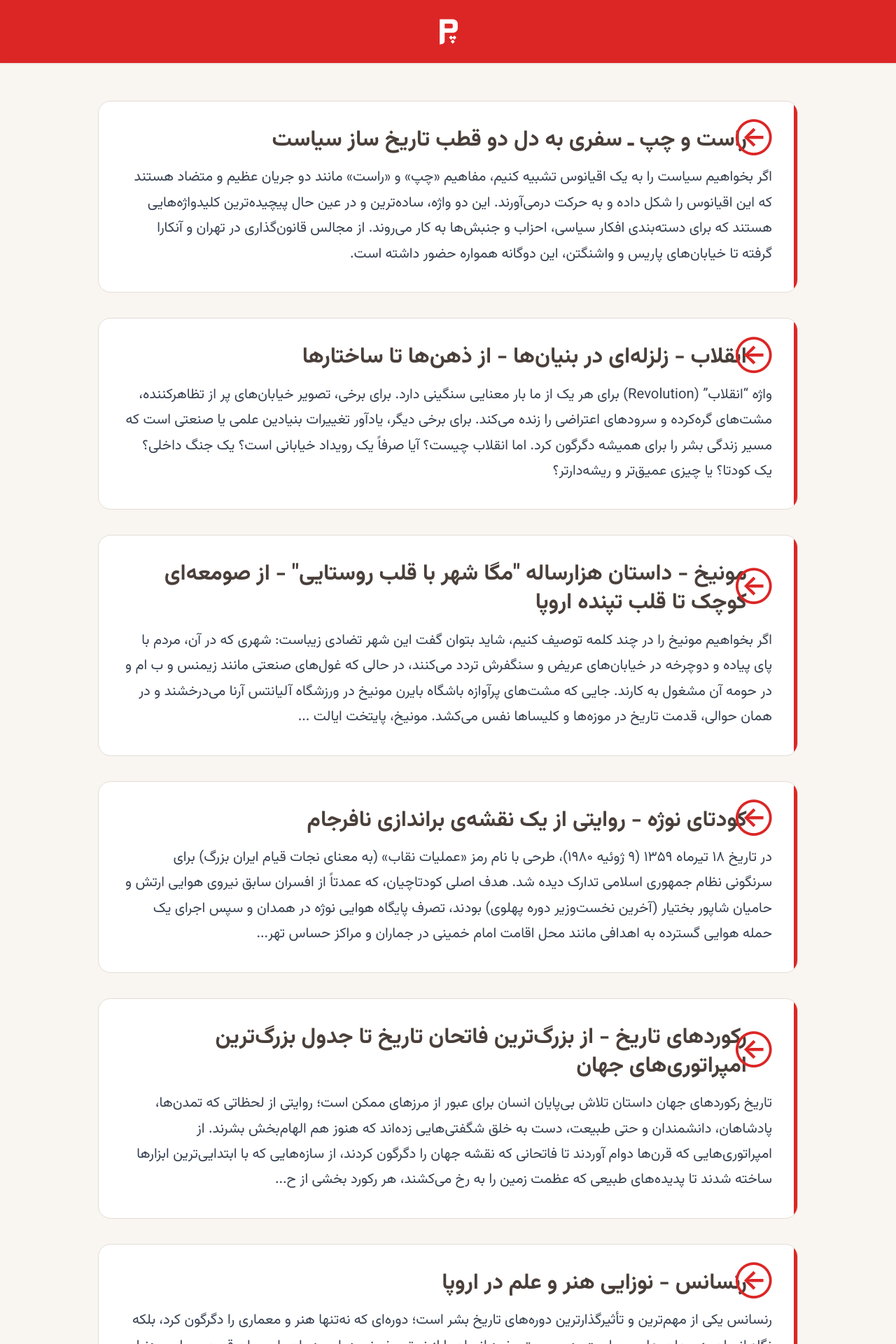
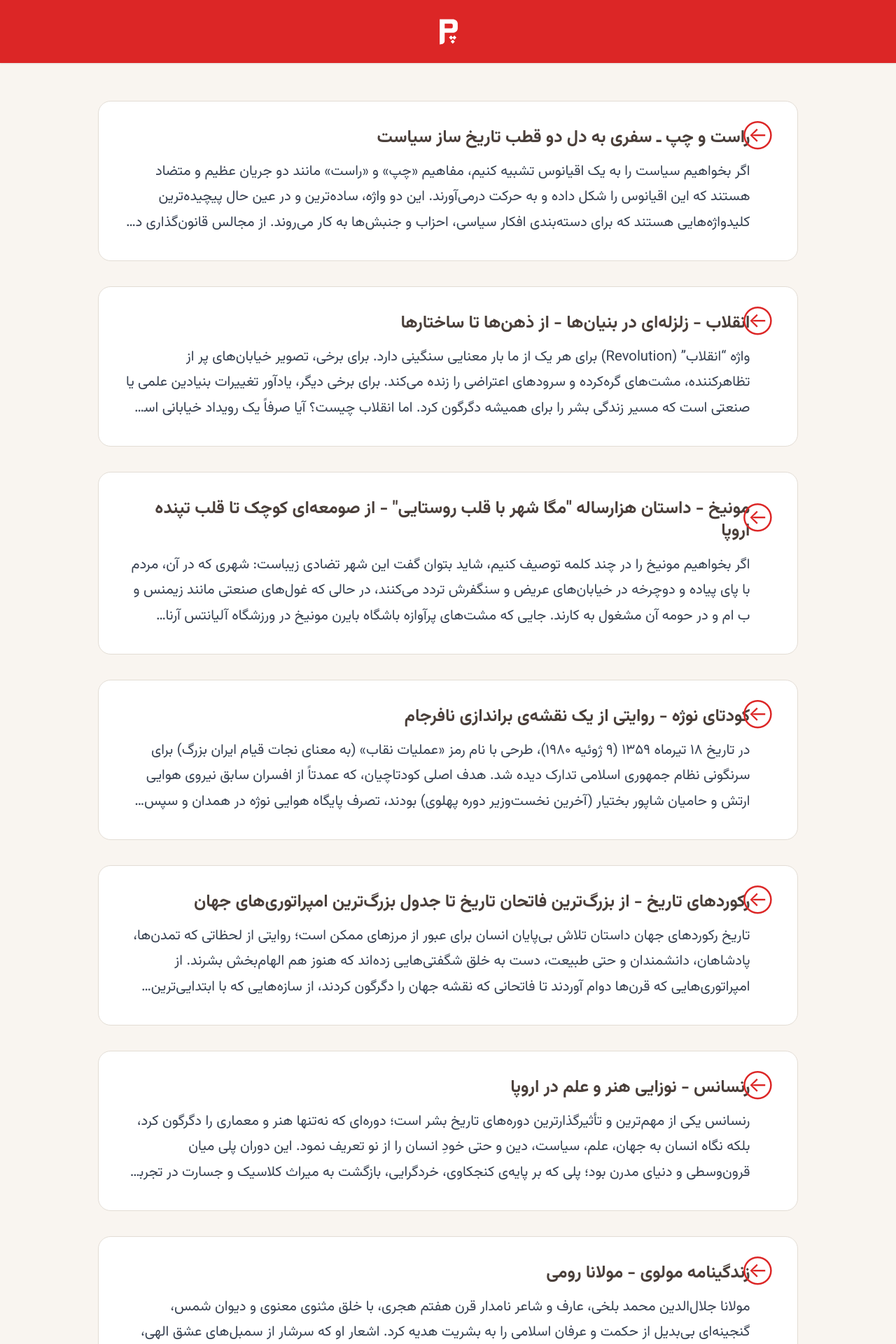
Before and after one commit to darkblog/darkblog.github.io, a Jekyll site: the page built from index.html, in a window 1280 px wide. Shown: the top 1920 px of the page at 70% size. Built offline with Jekyll 4.4.1, drawn with Linux system fonts in a browser that asks for light colours.

Commit message:
Update index.html

```diff
--- a/index.html
+++ b/index.html
@@ -148,8 +148,6 @@
             --line-height-tight: 1.3;
             --line-height-normal: 1.7;
             --line-height-loose: 1.8;
-            --transition-fast: 0.15s ease;
-            --transition-normal: 0.25s ease;
         }
 
         *, *::before, *::after {
@@ -198,8 +196,6 @@
             display: flex;
             align-items: center;
             box-shadow: 0 1px 2px rgba(0, 0, 0, 0.1);
-            -webkit-backdrop-filter: none;
-            backdrop-filter: none;
             border-bottom: none;
         }
 
@@ -236,7 +232,6 @@
             width: 3.5rem;
             height: 3.5rem;
             color: #FFFFFF;
-            transition: none;
             filter: brightness(0) invert(1);
         }
 
@@ -267,13 +262,16 @@
             text-decoration: none;
             color: inherit;
             display: block;
-            transition: none;
-            animation: none;
             border: 1px solid var(--color-border);
+            transition: all 0.25s ease;
             position: relative;
             overflow: hidden;
-            opacity: 1;
-            transform: none;
+        }
+
+        .post-card:hover {
+            border-color: var(--color-accent);
+            box-shadow: 0 8px 20px var(--color-shadow);
+            transform: translateY(-3px);
         }
 
         .post-card::before {
@@ -284,25 +282,25 @@
             width: 5px;
             height: 100%;
             background: var(--color-accent);
+            opacity: 0;
+            transition: opacity 0.25s ease;
+        }
+
+        .post-card:hover::before {
             opacity: 1;
         }
 
-        .post-card:hover {
-            border-color: var(--color-accent-light);
-        }
-
         .post-title {
-            font-size: var(--font-size-2xl);
+            font-size: var(--font-size-xl);
             font-weight: 700;
             line-height: var(--line-height-tight);
             color: var(--color-primary);
-            margin-bottom: var(--spacing-sm);
+            margin-bottom: var(--spacing-xs);
             position: relative;
-            padding-right: 2rem;
-            transition: none;
+            padding-right: 1.75rem;
         }
 
-        .post-title::after {
+        .post-title::before {
             content: '←';
             position: absolute;
             right: 0;
@@ -311,12 +309,7 @@
             opacity: 1;
             color: var(--color-accent);
             font-size: 1.2em;
-            transition: none;
-        }
-
-        .post-card:hover .post-title::after {
-            transform: translateY(-50%);
-            color: var(--color-accent);
+            font-weight: 400;
         }
 
         .post-excerpt {
@@ -324,8 +317,9 @@
             color: var(--color-text-secondary);
             line-height: var(--line-height-loose);
             margin-top: var(--spacing-sm);
+            padding-right: 1.75rem;
             display: -webkit-box;
-            -webkit-line-clamp: 6;
+            -webkit-line-clamp: 3;
             -webkit-box-orient: vertical;
             overflow: hidden;
             text-overflow: ellipsis;
@@ -366,7 +360,6 @@
             justify-content: center;
             padding: var(--spacing-md);
             border-radius: var(--radius-md);
-            transition: none;
         }
 
         .footer-logo-svg {
@@ -382,13 +375,14 @@
             }
 
             .post-title {
-                font-size: var(--font-size-xl);
+                font-size: var(--font-size-lg);
                 padding-right: 1.75rem;
             }
 
             .post-excerpt {
                 font-size: var(--font-size-base);
-                -webkit-line-clamp: 5;
+                -webkit-line-clamp: 3;
+                padding-right: 1.75rem;
             }
 
             :root {
@@ -407,12 +401,14 @@
             }
 
             .post-title {
-                font-size: var(--font-size-lg);
+                font-size: var(--font-size-base);
                 padding-right: 1.5rem;
             }
 
             .post-excerpt {
-                -webkit-line-clamp: 4;
+                -webkit-line-clamp: 2;
+                padding-right: 1.5rem;
+                font-size: var(--font-size-sm);
             }
 
             .post-meta {
@@ -429,25 +425,10 @@
             }
         }
 
-        .post-card {
-            animation: none;
-            animation-delay: 0s;
-        }
-
         :focus-visible {
             outline: 3px solid var(--color-accent);
             outline-offset: 3px;
             border-radius: var(--radius-sm);
-        }
-
-        *, *::before, *::after {
-            animation-duration: 0s !important;
-            animation-iteration-count: 1 !important;
-            transition-duration: 0s !important;
-        }
-
-        .post-card:hover {
-            transition: border-color 0.15s ease;
         }
 
         ::selection {
@@ -475,10 +456,6 @@
             -webkit-tap-highlight-color: transparent;
         }
 
-        a:active {
-            outline: none;
-        }
-
         body {
             overscroll-behavior-y: contain;
         }
@@ -493,6 +470,7 @@
         @media (hover: none) and (pointer: coarse) {
             .post-card:active {
                 opacity: 0.9;
+                background-color: var(--color-hover);
             }
         }
     </style>
```
